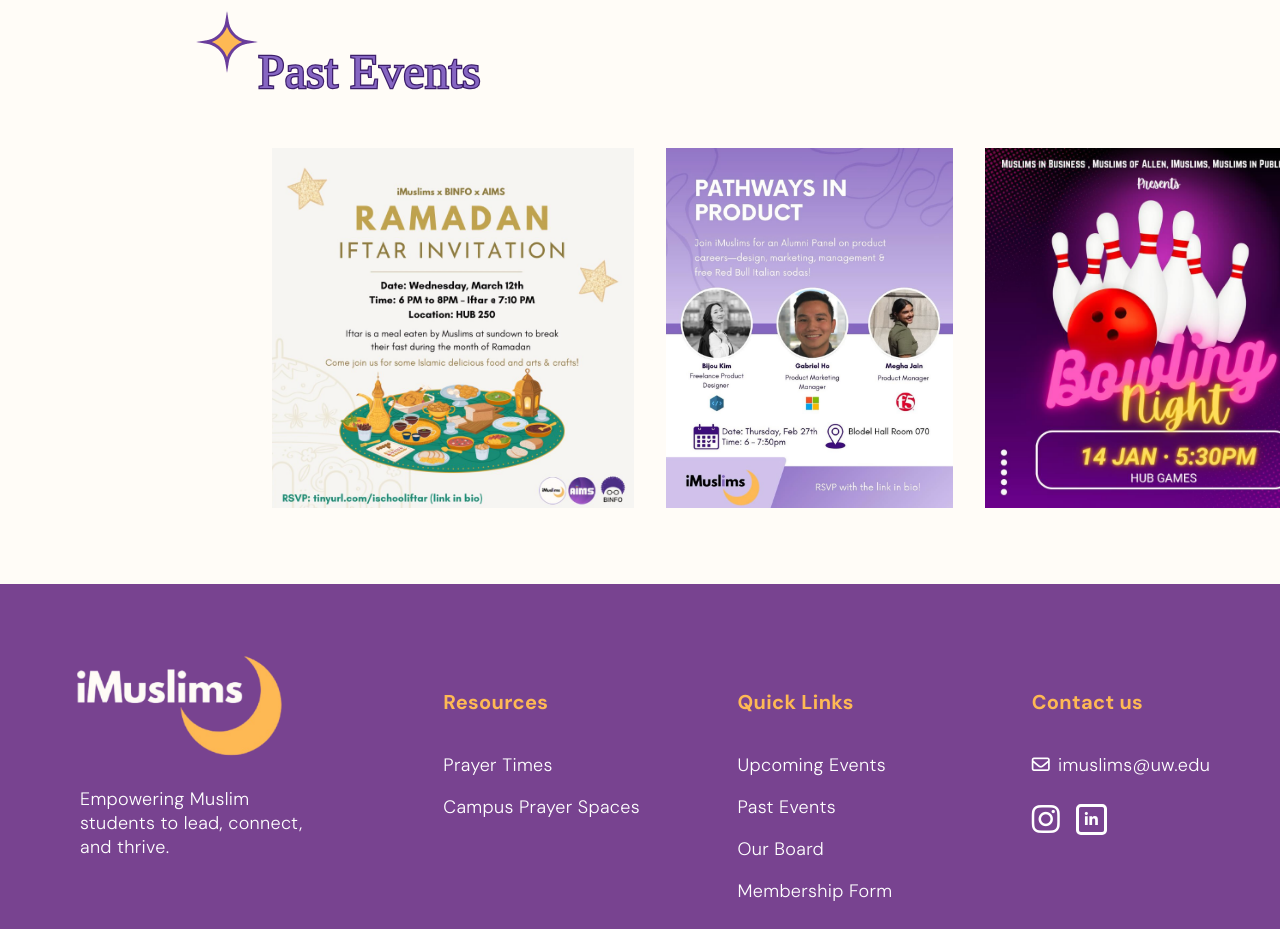
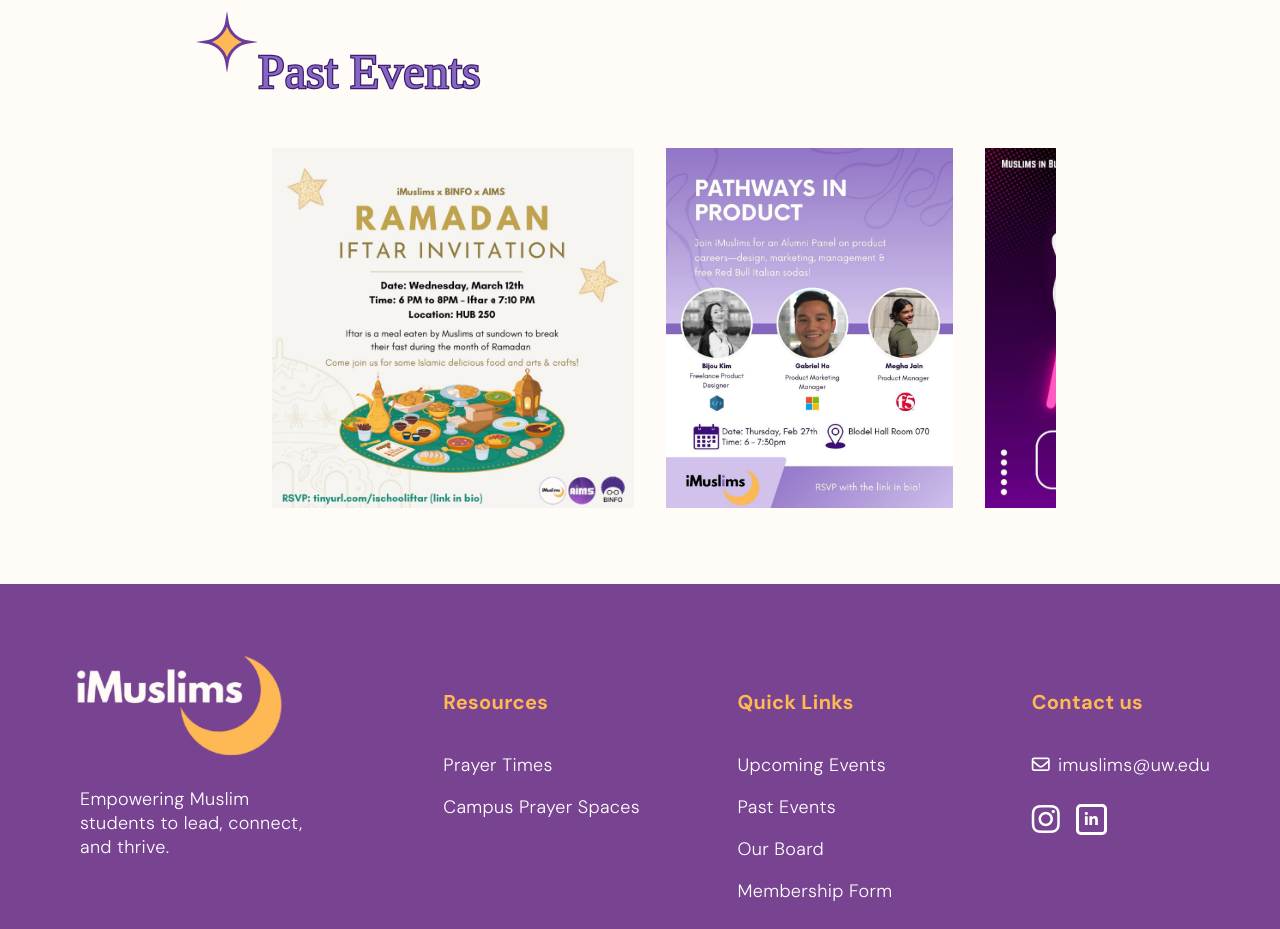
Before and after one commit to JimmyALiu/iMuslims, a Next.js app: page /events in a window 1280 px wide. Shown: the part 1080-2009 px from the top of the page. Built offline with nearby package versions, Linux system fonts and the light colour scheme; a web font is replaced by a local one.

Commit message:
Fixing min widths.

```diff
--- a/src/app/events/page.module.css
+++ b/src/app/events/page.module.css
@@ -129,6 +129,7 @@
 
 
   .pastEvents{
+    min-width: 80%;
     margin-left: 20vw;
     overflow: auto;
     white-space: nowrap;
@@ -159,6 +160,10 @@
 
 .eventsBanner, .purpleBackground,
 .eventTitle, .eventList,
-.pastEventTitle, .pastEvents {
+.pastEventTitle {
   min-width: 1024px;
 }
+
+.pastEvents {
+  min-width: 800px;
+}
```
